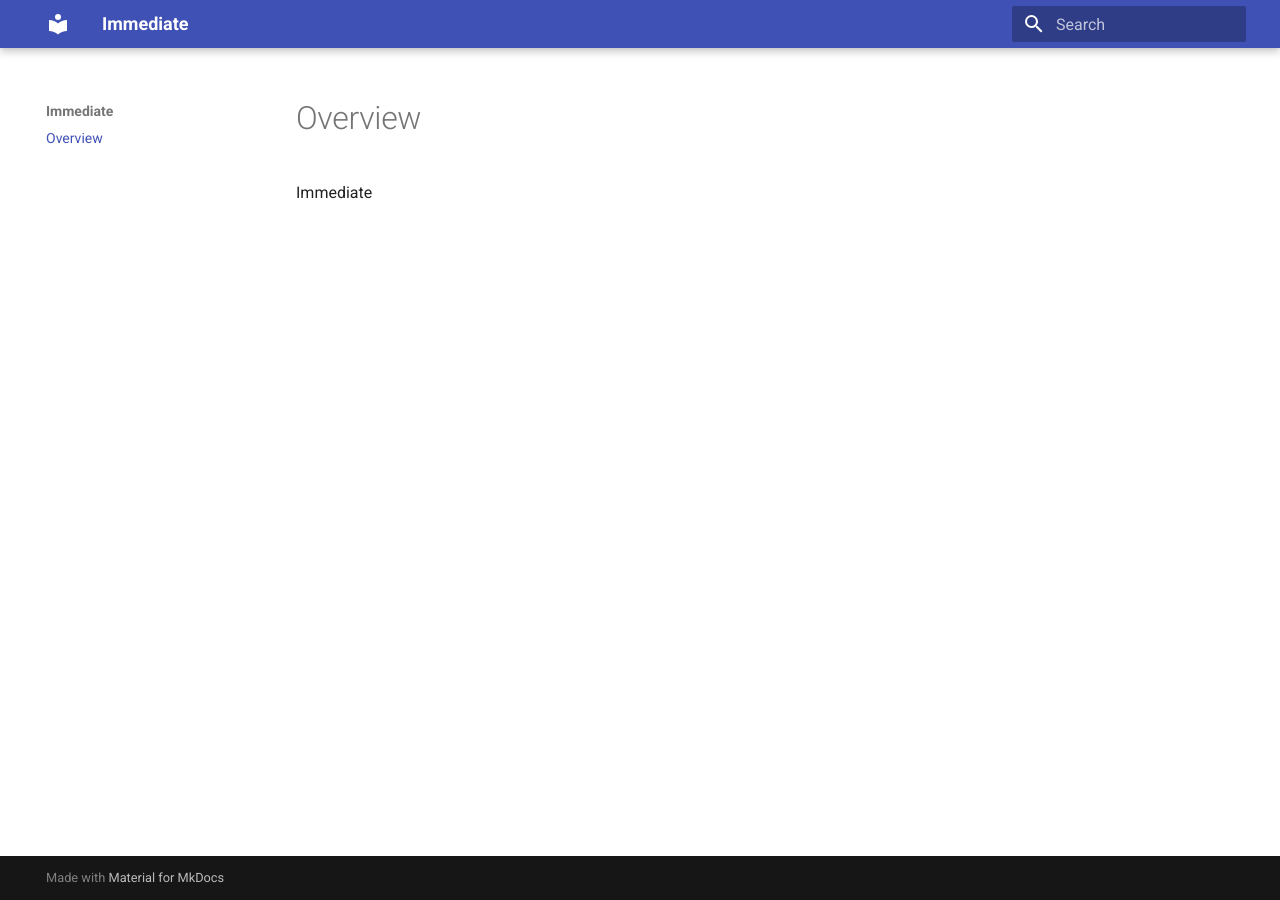
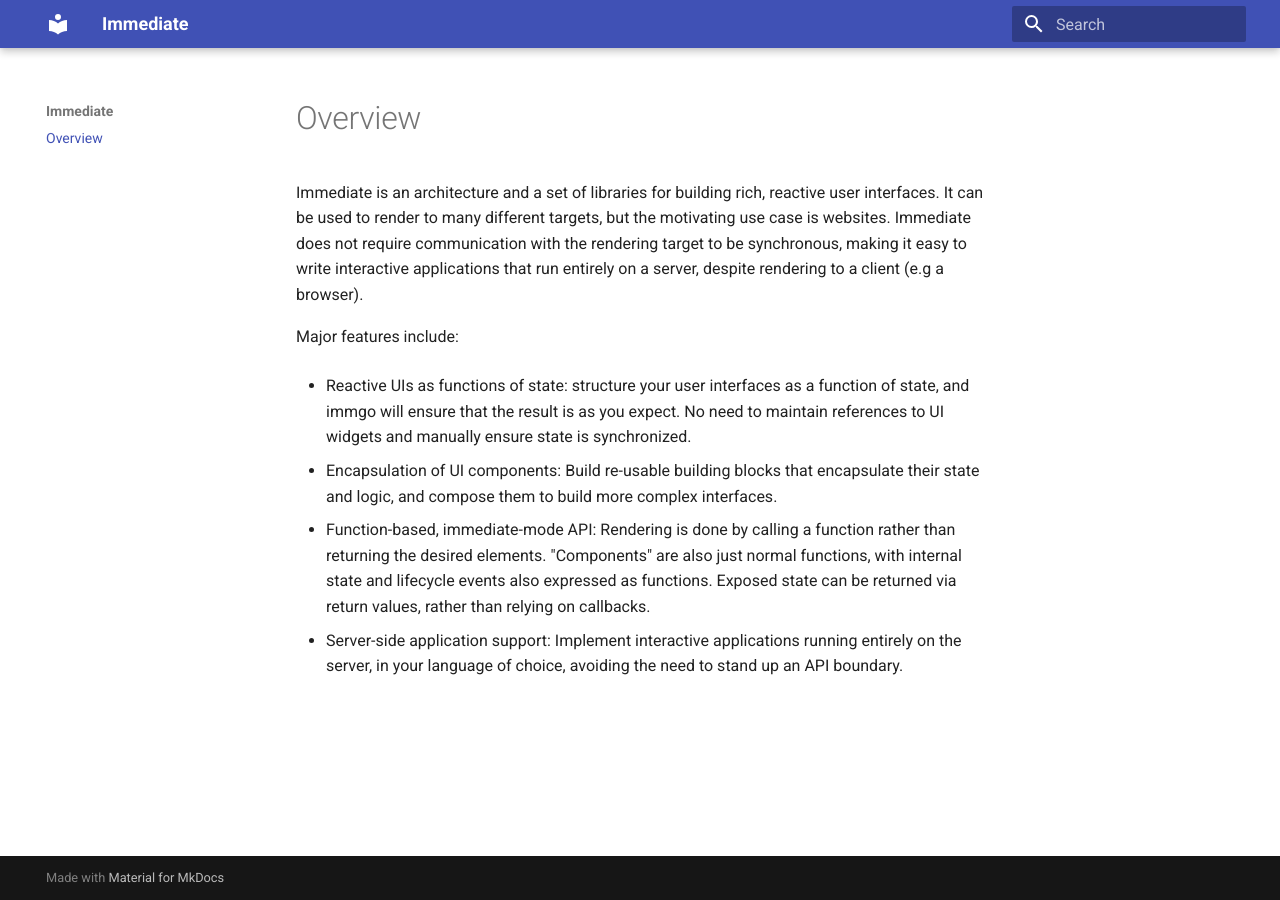
Before and after one commit to Snapper-Labs/immediate, an MkDocs documentation site: the page built from docs/docs/index.md, in a window 1280 px wide. Built offline with MkDocs 1.6.1 and Material for MkDocs 9.7.7, drawn with Linux system fonts in a browser that asks for light colours.

Commit message:
docs update

```diff
--- a/docs/docs/index.md
+++ b/docs/docs/index.md
@@ -1,3 +1,28 @@
 # Overview
 
-Immediate
+Immediate is an architecture and a set of libraries for building rich, reactive
+user interfaces. It can be used to render to many different targets, but the
+motivating use case is websites. Immediate does not require communication with
+the rendering target to be synchronous, making it easy to write interactive
+applications that run entirely on a server, despite rendering to a client (e.g a
+browser).
+
+Major features include:
+
+- Reactive UIs as functions of state: structure your user interfaces as a
+  function of state, and immgo will ensure that the result is as you expect. No
+  need to maintain references to UI widgets and manually ensure state is
+  synchronized.
+
+- Encapsulation of UI components: Build re-usable building blocks that encapsulate
+  their state and logic, and compose them to build more complex interfaces.
+
+- Function-based, immediate-mode API: Rendering is done by calling a
+  function rather than returning the desired elements. "Components" are also
+  just normal functions, with internal state and lifecycle events also expressed
+  as functions. Exposed state can be returned via return values, rather than
+  relying on callbacks.
+
+- Server-side application support: Implement interactive applications running
+  entirely on the server, in your language of choice, avoiding the need to stand
+  up an API boundary.
```
